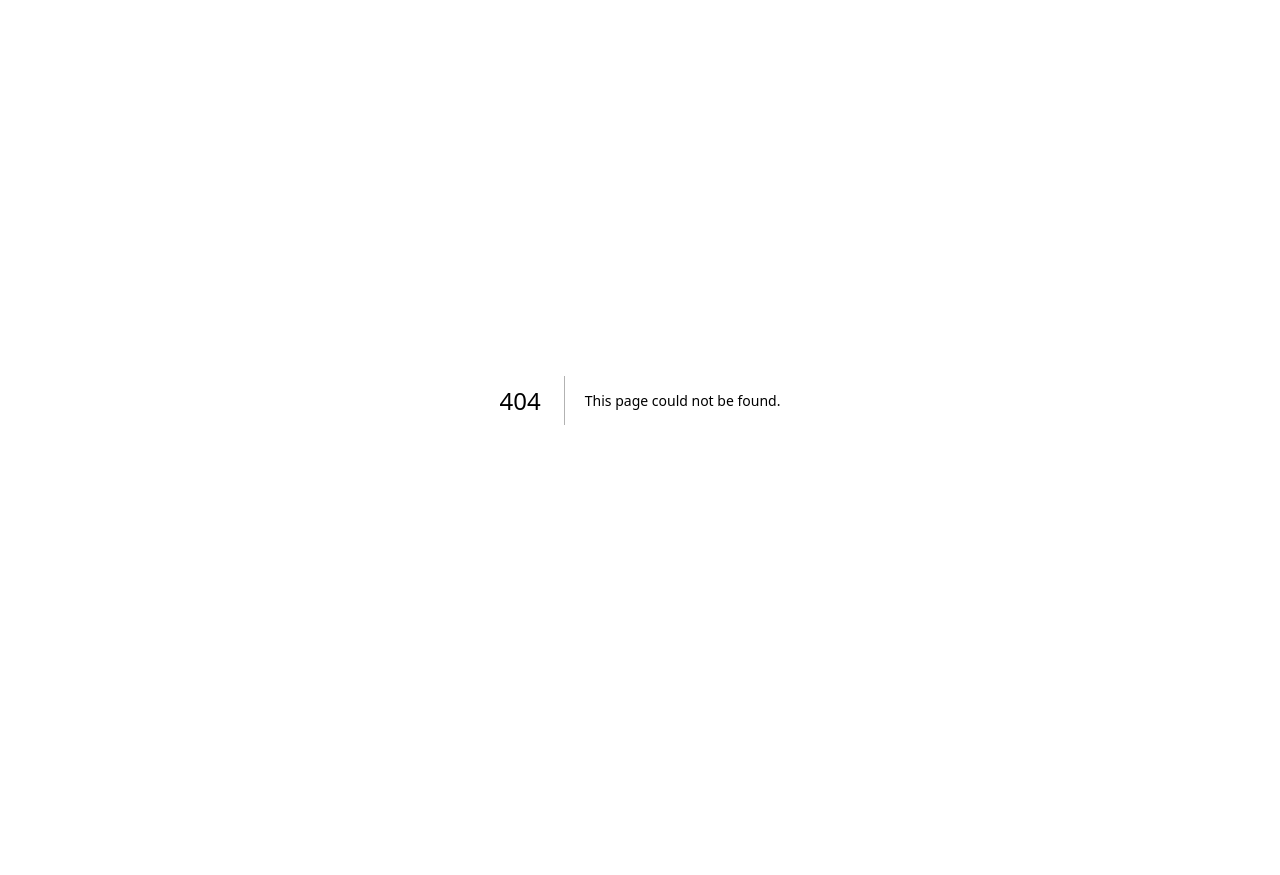
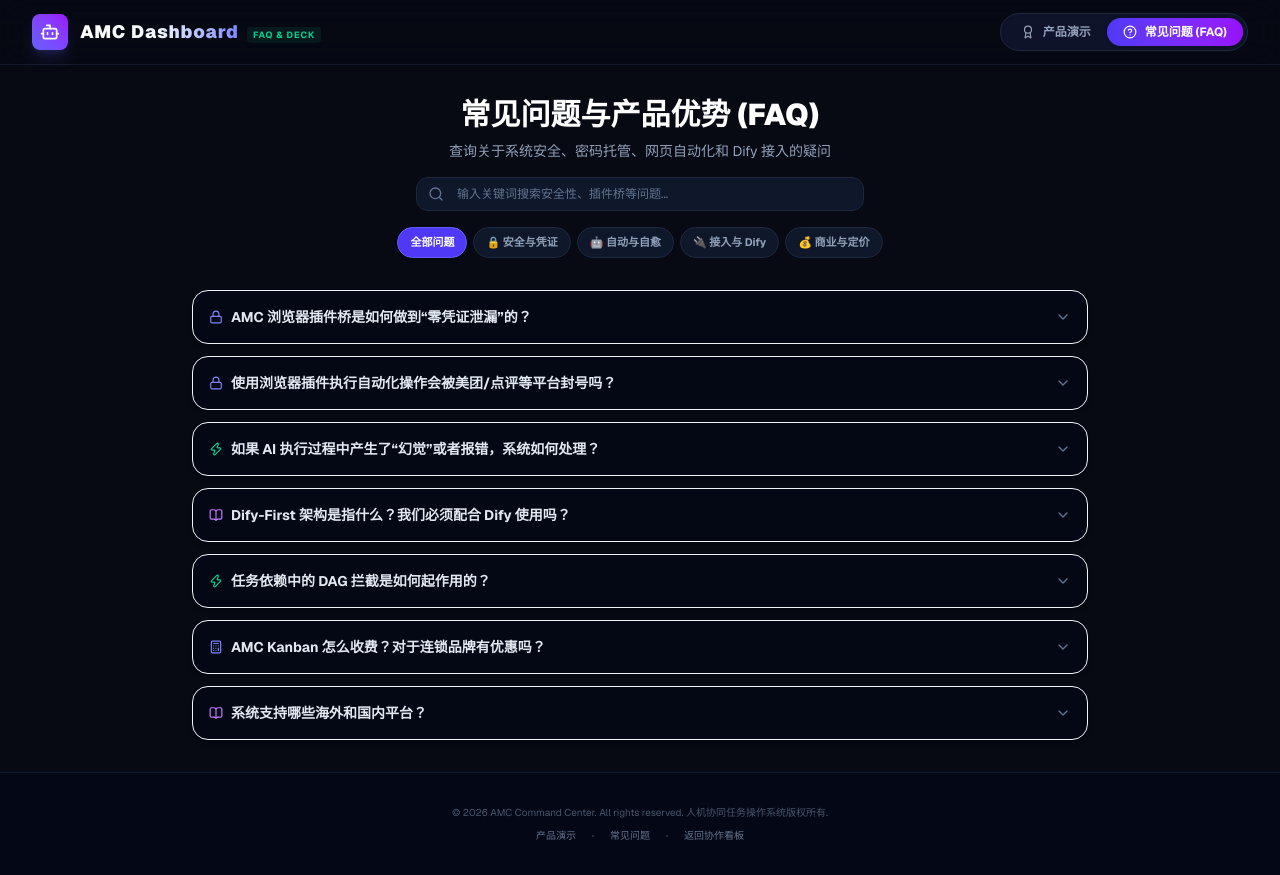
Before and after one commit to alextiannus/amc-kanban, a Next.js app: page /faq in a window 1280 px wide. Before the commit this address had no page. Before the commit the page ends 800 px from the top, so only its background shows below. Built offline with nearby package versions, Linux system fonts and the light colour scheme.

Commit message:
feat: relocate pitch deck to /faq route and default to faq tab

```diff
--- a/src/app/pitch/page.tsx
+++ b/src/app/faq/page.tsx
@@ -68,7 +68,7 @@
   {
     category: 'automation',
     question: '如果 AI 执行过程中产生了“幻觉”或者报错，系统如何处理？',
-    answer: 'AMC 拥有“人机 Markdown 沟通通道”和“DAG 任务依赖拦截”机制。当 AI 遇到无法确定的内容或执行失败时，不会无限循环重试或盲目乱试，而是将任务卡片置为 `pending` 状态，并在详情卡中通过专属的隔离评论区，贴出高可读性的错误日志及备选方案。人类经理可以直接在评论区修改配置或进行文字修正，点击 `Resume AI` 即可将上下文无缝传回，AI 会在断点处自愈重跑，无需从头开始。'
+    answer: 'AMC 拥有“人机 Markdown 沟通通道”和“DAG 任务依赖拦截”机制。当 AI 遇到无法确定的内容或执行失败时，不会无限循环重试或盲目乱试，而是将任务卡片置为 `pending` 状态，并在详情卡中通过专属的隔离评论区，贴出高可读性错误日志及备选方案。人类经理可以直接在评论区修改配置或进行文字修正，点击 `Resume AI` 即可将上下文无缝传回，AI 会在断点处自愈重跑，无需从头开始。'
   },
   {
     category: 'integrations',
@@ -93,7 +93,8 @@
 ]
 
 export default function PitchDeckPage() {
-  const [activeTab, setActiveTab] = useState<'deck' | 'faq'>('deck')
+  // Production URL is amc-kanban.immedi.ai/faq, so default the active tab to 'faq'
+  const [activeTab, setActiveTab] = useState<'deck' | 'faq'>('faq')
   const [currentSlide, setCurrentSlide] = useState(0)
 
   // Slide 2: Core Tech Hub State
@@ -157,7 +158,7 @@
             </div>
             <div>
               <span className="font-black text-lg tracking-wider text-transparent bg-clip-text bg-gradient-to-r from-white via-slate-100 to-indigo-400">AMC Dashboard</span>
-              <span className="ml-2 px-1.5 py-0.5 text-[9px] font-bold tracking-widest text-emerald-400 bg-emerald-500/10 rounded uppercase">Pitch Deck</span>
+              <span className="ml-2 px-1.5 py-0.5 text-[9px] font-bold tracking-widest text-emerald-400 bg-emerald-500/10 rounded uppercase">FAQ & Deck</span>
             </div>
           </div>
 
@@ -277,7 +278,7 @@
                                 onClick={() => setActiveTab('faq')}
                                 className="flex items-center justify-center gap-2 border border-slate-800 hover:border-slate-700 hover:bg-slate-900/60 text-slate-300 text-sm font-bold px-6 py-3 rounded-xl transition-all"
                               >
-                                查看 FAQ 详情
+                                返回常见问题
                               </button>
                             </div>
                           </div>
@@ -436,7 +437,7 @@
                                   </div>
                                   <h3 className="text-lg font-black text-white">构建 AI Agent 的硬核行车护栏</h3>
                                   <p className="text-xs md:text-sm text-slate-300 leading-relaxed">
-                                    任务之间支持构建 blockers 关联。当某项 AI 执行任务存在未 Done 的依赖时，集中式网关在 API 级别强制拦截 AI 领取或操作状态更新的请求，杜绝 AI 乱跑越过审核。
+                                    任务之间支持配置前置 Blockers（任务依赖）。例如，任务B（AI 自动排版并发布小红书）依赖于任务A（人类审核内容大纲）。当任务A处于非 Done/Void 状态时，即使 AI 拿着自己的 API Key 尝试通过 PATCH 接口更新任务B的状态，集中式网关也会强制抛出 400 错误并拦截执行。
                                   </p>
                                   <div className="flex items-center gap-2 bg-red-500/10 border border-red-500/20 text-red-400 px-3 py-2 rounded-lg text-[10px]">
                                     <XCircle className="w-3.5 h-3.5 shrink-0" />
@@ -852,7 +853,7 @@
               {/* Search & Category Header */}
               <div className="space-y-4">
                 <div className="text-center space-y-2">
-                  <h1 className="text-2xl md:text-3xl font-black text-white">常见问题与深度解答 (FAQ)</h1>
+                  <h1 className="text-2xl md:text-3xl font-black text-white">常见问题与产品优势 (FAQ)</h1>
                   <p className="text-xs md:text-sm text-slate-400">查询关于系统安全、密码托管、网页自动化和 Dify 接入的疑问</p>
                 </div>
 
```
